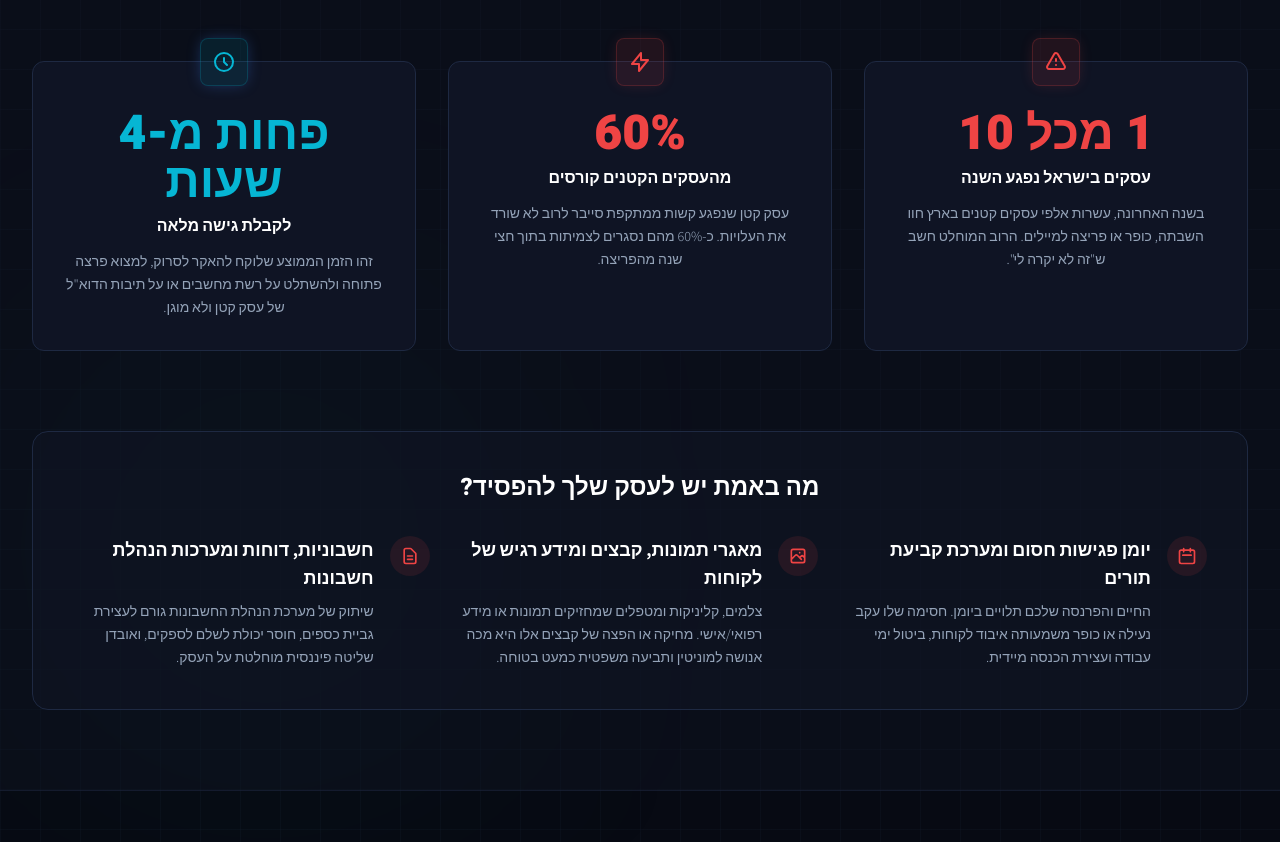
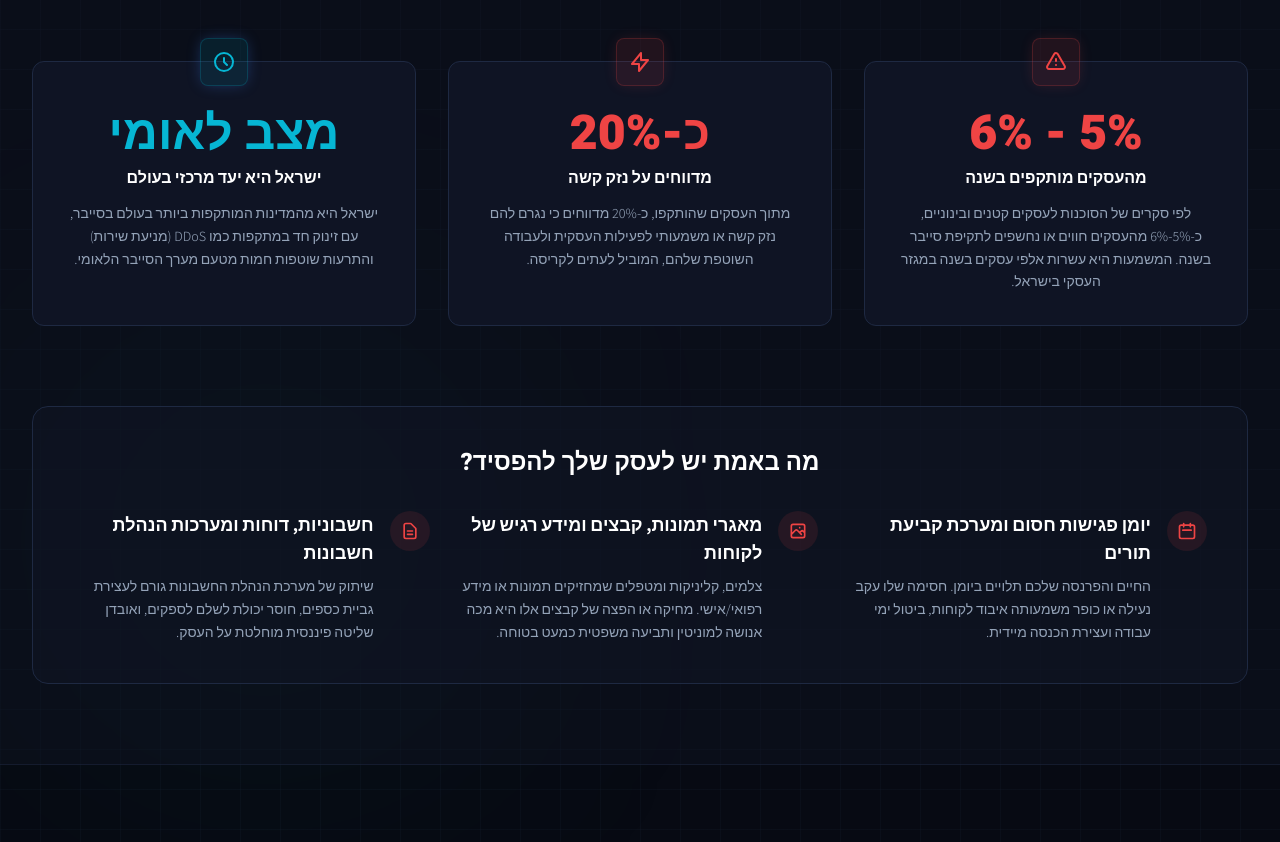
Before and after one commit to MaorGabay222/MaorGabay222.github.io, a plain HTML site: page index.html in a window 1280 px wide. Shown: the part 1211-2053 px from the top of the page. Drawn offline with nearby package versions, Linux system fonts and the light colour scheme.

Commit message:
Add official Israeli Small Business cyber statistics provided by the user (Exposure, severe damage, and national state)

```diff
--- a/index.html
+++ b/index.html
@@ -304,10 +304,10 @@
                     <div class="absolute -top-6 left-1/2 -translate-x-1/2 w-12 h-12 rounded-lg bg-red-500/10 border border-red-500/20 text-red-500 flex items-center justify-center group-hover:scale-110 transition-transform duration-300 shadow-[0_0_15px_-3px_rgba(239,68,68,0.2)]">
                         <svg class="w-6 h-6" fill="none" stroke="currentColor" viewBox="0 0 24 24"><path stroke-linecap="round" stroke-linejoin="round" stroke-width="2" d="M12 9v2m0 4h.01m-6.938 4h13.856c1.54 0 2.502-1.667 1.732-3L13.732 4c-.77-1.333-2.694-1.333-3.464 0L3.34 16c-.77 1.333.192 3 1.732 3z"/></svg>
                     </div>
-                    <span class="text-4xl sm:text-5xl font-black text-red-500 font-heebo block mt-4">1 מכל 10</span>
-                    <span class="text-base font-bold text-white mt-2 block">עסקים בישראל נפגע השנה</span>
+                    <span class="text-4xl sm:text-5xl font-black text-red-500 font-heebo block mt-4">5% - 6%</span>
+                    <span class="text-base font-bold text-white mt-2 block">מהעסקים מותקפים בשנה</span>
                     <p class="text-sm text-slate-400 mt-3 font-light leading-relaxed">
-                        בשנה האחרונה, עשרות אלפי עסקים קטנים בארץ חוו השבתה, כופר או פריצה למיילים. הרוב המוחלט חשב ש"זה לא יקרה לי".
+                        לפי סקרים של הסוכנות לעסקים קטנים ובינוניים, כ-5%-6% מהעסקים חווים או נחשפים לתקיפת סייבר בשנה. המשמעות היא עשרות אלפי עסקים בשנה במגזר העסקי בישראל.
                     </p>
                 </div>
 
@@ -316,10 +316,10 @@
                     <div class="absolute -top-6 left-1/2 -translate-x-1/2 w-12 h-12 rounded-lg bg-red-500/10 border border-red-500/20 text-red-500 flex items-center justify-center group-hover:scale-110 transition-transform duration-300 shadow-[0_0_15px_-3px_rgba(239,68,68,0.2)]">
                         <svg class="w-6 h-6" fill="none" stroke="currentColor" viewBox="0 0 24 24"><path stroke-linecap="round" stroke-linejoin="round" stroke-width="2" d="M13 10V3L4 14h7v7l9-11h-7z"/></svg>
                     </div>
-                    <span class="text-4xl sm:text-5xl font-black text-red-500 font-heebo block mt-4">60%</span>
-                    <span class="text-base font-bold text-white mt-2 block">מהעסקים הקטנים קורסים</span>
+                    <span class="text-4xl sm:text-5xl font-black text-red-500 font-heebo block mt-4">כ-20%</span>
+                    <span class="text-base font-bold text-white mt-2 block">מדווחים על נזק קשה</span>
                     <p class="text-sm text-slate-400 mt-3 font-light leading-relaxed">
-                        עסק קטן שנפגע קשות ממתקפת סייבר לרוב לא שורד את העלויות. כ-60% מהם נסגרים לצמיתות בתוך חצי שנה מהפריצה.
+                        מתוך העסקים שהותקפו, כ-20% מדווחים כי נגרם להם נזק קשה או משמעותי לפעילות העסקית ולעבודה השוטפת שלהם, המוביל לעתים לקריסה.
                     </p>
                 </div>
 
@@ -328,10 +328,10 @@
                     <div class="absolute -top-6 left-1/2 -translate-x-1/2 w-12 h-12 rounded-lg bg-cyber-accent/10 border border-cyber-accent/20 text-cyber-accent flex items-center justify-center group-hover:scale-110 transition-transform duration-300 shadow-neon-blue">
                         <svg class="w-6 h-6" fill="none" stroke="currentColor" viewBox="0 0 24 24"><path stroke-linecap="round" stroke-linejoin="round" stroke-width="2" d="M12 8v4l3 3m6-3a9 9 0 11-18 0 9 9 0 0118 0z"/></svg>
                     </div>
-                    <span class="text-4xl sm:text-5xl font-black text-cyber-accent font-heebo block mt-4">פחות מ-4 שעות</span>
-                    <span class="text-base font-bold text-white mt-2 block">לקבלת גישה מלאה</span>
+                    <span class="text-4xl sm:text-5xl font-black text-cyber-accent font-heebo block mt-4">מצב לאומי</span>
+                    <span class="text-base font-bold text-white mt-2 block">ישראל היא יעד מרכזי בעולם</span>
                     <p class="text-sm text-slate-400 mt-3 font-light leading-relaxed">
-                        זהו הזמן הממוצע שלוקח להאקר לסרוק, למצוא פרצה פתוחה ולהשתלט על רשת מחשבים או על תיבות הדוא"ל של עסק קטן ולא מוגן.
+                        ישראל היא מהמדינות המותקפות ביותר בעולם בסייבר, עם זינוק חד במתקפות כמו DDoS (מניעת שירות) והתרעות שוטפות חמות מטעם מערך הסייבר הלאומי.
                     </p>
                 </div>
             </div>
```
